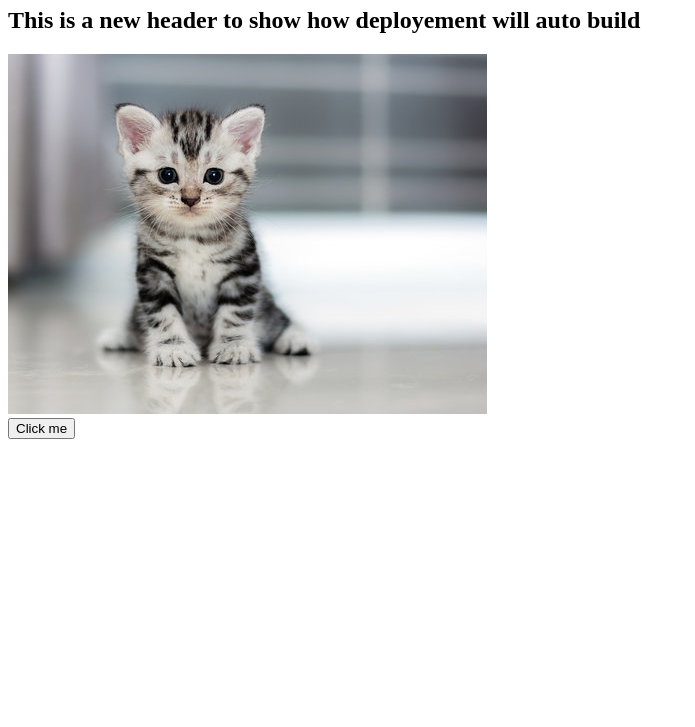
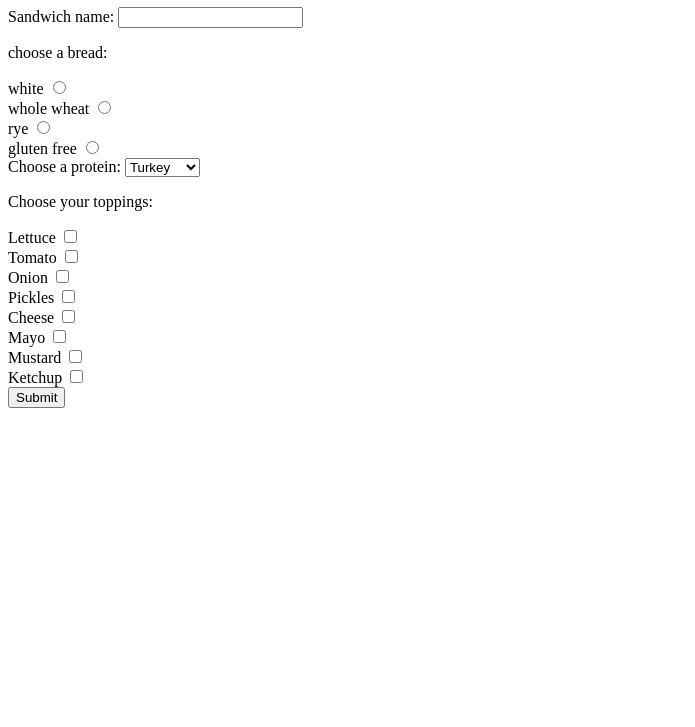
Before and after one commit to meikassour/laughing-happiness, a plain HTML site: page index.html in a window 1280 px wide. Shown: the part 73-800 px from the top of the page, without its empty margins (0-695 px from the left). Drawn offline with nearby package versions, Linux system fonts and the light colour scheme.

Commit message:
Updated files so that i do not lose html changes

```diff
--- a/index.html
+++ b/index.html
@@ -1,20 +1,64 @@
 <!DOCTYPE html>
 <html lang="en">
+
 <head>
     <meta charset="UTF-8">
     <meta name="viewport" content="width=device-width, initial-scale=1.0">
-    <script src="https://code.jquery.com/jquery-3.7.1.min.js" integrity="sha256-/JqT3SQfawRcv/BIHPThkBvs0OEvtFFmqPF/lYI/Cxo=" crossorigin="anonymous"></script>
-    <script src="/js/main.js"></script>
-    <link rel="stylesheet" href="/css/style.css">
-    <title>My Webpage</title>
+    <title>E-Sandwich</title>
 </head>
+
 <body>
-    <!-- Your content goes here -->
-    <h1>Hello World!</h1>
-    <h2>This is a new header to show how deployement will auto build</h2>
-    <div id="kitty">
-        <img src="images/kitten.jpg" alt="This is a kitten.">
-        <button id="btn">Click me</button>
-    </div>
+    <h1>Make a sandwich</h1>
+    <form>
+        <label for="name">Sandwich name:</label>
+        <input type="text" id="name" name="name" required>
+
+        <div>
+            <p>choose a bread:</p>
+            <label for="white">white</label>
+            <input type="radio" id="white" name="bread" value="white"><br>
+            <label for="ww">whole wheat</label>
+            <input type="radio" id="ww" name="bread" value="whole wheat"><br>
+            <label for="rye">rye</label>
+            <input type="radio" id="rye" name="bread" value="rye"><br>
+            <label for="gf">gluten free</label>
+            <input type="radio" id="gf" name="bread" value="gluten free"><br>
+        </div>
+
+        <div>
+            <label for="protein"> Choose a protein: </label>
+            <select>
+                <option value="turkey">Turkey</option>
+                <option value="ham">Ham</option>
+                <option value="chicken">Chicken</option>
+                <option value="tofu">Tofu</option>
+                <option value="sausage">Sausage</option>
+                <option value="bacon">Bacon</option>
+                <option value="egg">egg</option>
+            </select>
+        </div>
+
+        <div>
+            <p>Choose your toppings:</p>
+            <label for="lettuce">Lettuce</label>
+            <input type="checkbox" id="lettuce" name="lettuce" value="lettuce"><br>
+            <label for="tomato">Tomato</label>
+            <input type="checkbox" id="tomato" name="tomato" value="tomato"><br>
+            <label for="onion">Onion</label>
+            <input type="checkbox" id="onion" name="onion" value="onion"><br>
+            <label for="pickles">Pickles</label>
+            <input type="checkbox" id="pickles" name="pickles" value="pickles"><br>
+            <label for="cheese">Cheese</label>
+            <input type="checkbox" id="cheese" name="cheese" value="cheese"><br>
+            <label for="mayo">Mayo</label>
+            <input type="checkbox" id="mayo" name="mayo" value="mayo"><br>
+            <label for="mustard">Mustard</label>
+            <input type="checkbox" id="mustard" name="mustard" value="mustard"><br>
+            <label for="ketchup">Ketchup</label>
+            <input type="checkbox" id="ketchup" name="ketchup" value="ketchup"><br>
+        </div>
+        <input type="submit" value="Submit">
+    </form>
 </body>
+
 </html>
```
Also changed, not shown: MA1index.html (added, +20 -0 lines).
